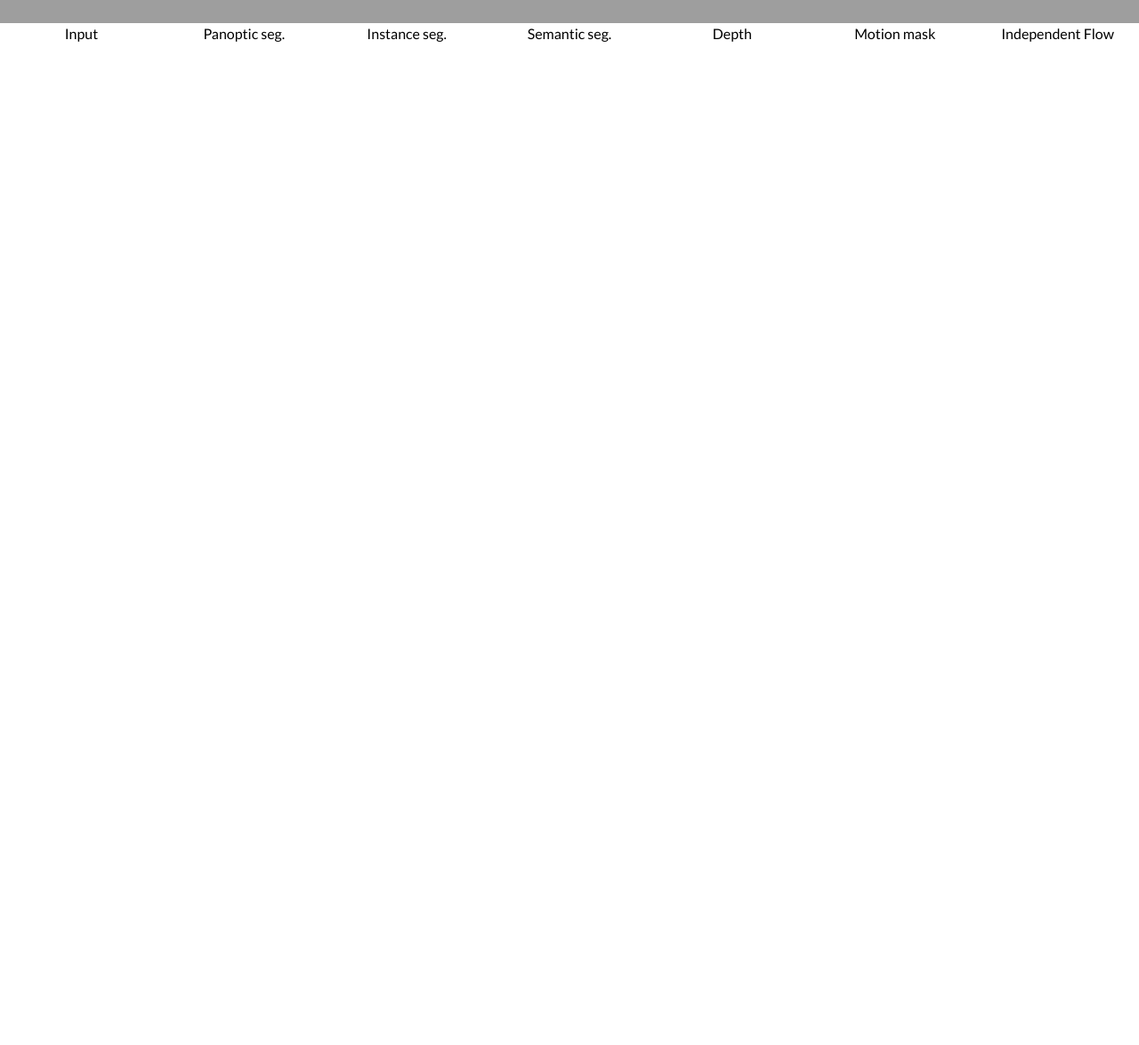
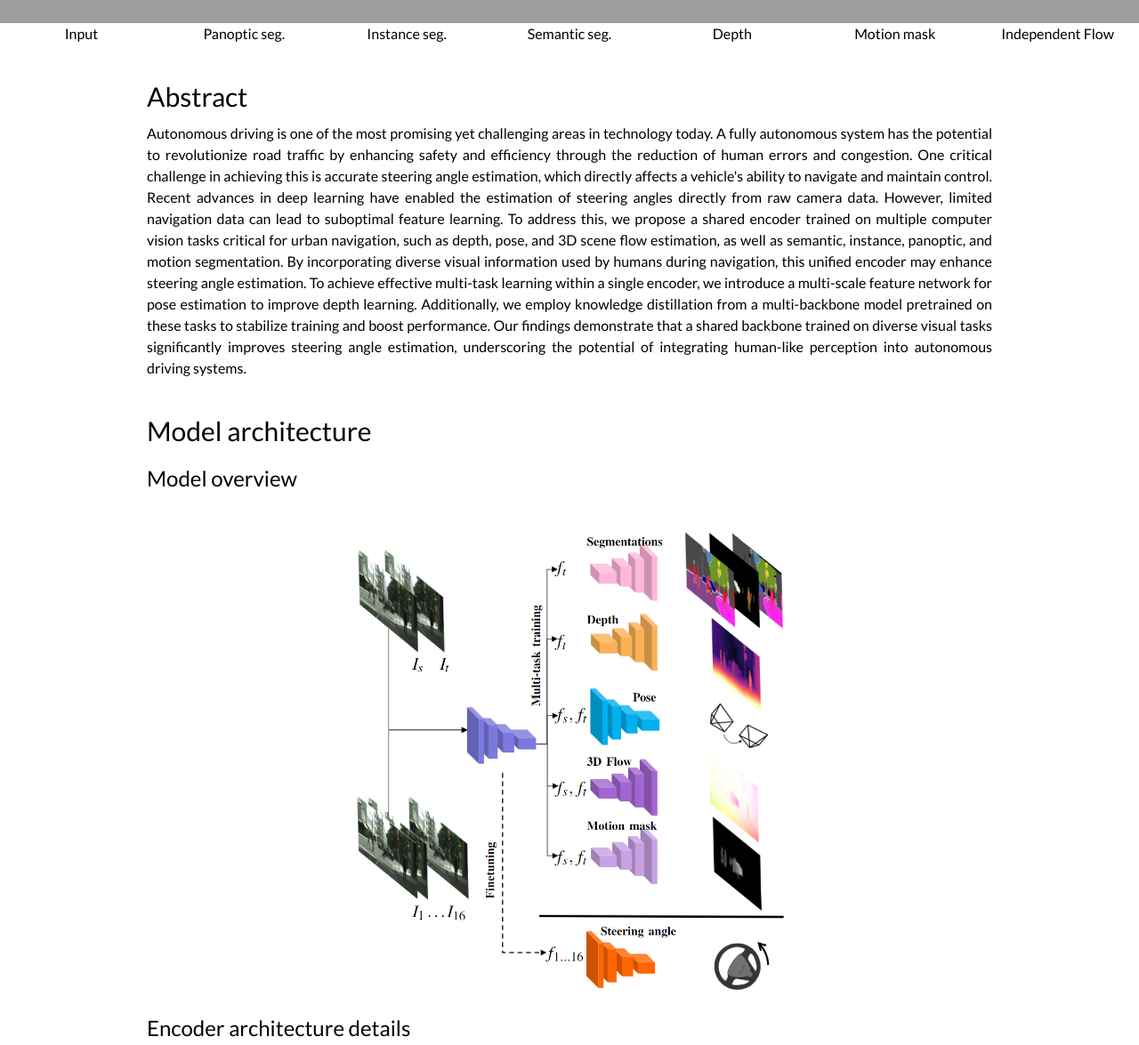
Before and after one commit to HI-ComputerVision/uni-encoder, a plain HTML site: page index.html in a window 1280 px wide. Shown: the part 540-1715 px from the top of the page at 89% size. Before the commit the page ends 800 px from the top, so only its background shows below. Drawn offline with nearby package versions, Linux system fonts and the light colour scheme; grey boxes are pictures that could not be loaded.

Commit message:
[ADD] some model architecture details

```diff
--- a/index.html
+++ b/index.html
@@ -98,6 +98,76 @@
         <div>Independent Flow</div>
       </div>
     </div>
+
+    <div id="content" class="h-[4000px]">
+      <div id="abstract" class="w-full max-w-[950px] mx-auto mt-10">
+        <h3 class="text-3xl">Abstract</h3>
+        <p class="mt-3 text-justify">
+          Autonomous driving is one of the most promising yet challenging areas
+          in technology today. A fully autonomous system has the potential to
+          revolutionize road traffic by enhancing safety and efficiency through
+          the reduction of human errors and congestion. One critical challenge
+          in achieving this is accurate steering angle estimation, which
+          directly affects a vehicle's ability to navigate and maintain control.
+          Recent advances in deep learning have enabled the estimation of
+          steering angles directly from raw camera data. However, limited
+          navigation data can lead to suboptimal feature learning. To address
+          this, we propose a shared encoder trained on multiple computer vision
+          tasks critical for urban navigation, such as depth, pose, and 3D scene
+          flow estimation, as well as semantic, instance, panoptic, and motion
+          segmentation. By incorporating diverse visual information used by
+          humans during navigation, this unified encoder may enhance steering
+          angle estimation. To achieve effective multi-task learning within a
+          single encoder, we introduce a multi-scale feature network for pose
+          estimation to improve depth learning. Additionally, we employ
+          knowledge distillation from a multi-backbone model pretrained on these
+          tasks to stabilize training and boost performance. Our findings
+          demonstrate that a shared backbone trained on diverse visual tasks
+          significantly improves steering angle estimation, underscoring the
+          potential of integrating human-like perception into autonomous driving
+          systems.
+        </p>
+      </div>
+
+      <div id="model" class="w-full max-w-[950px] mx-auto mt-10 flex flex-col">
+        <h3 class="text-3xl">Model architecture</h3>
+        <div class="flex flex-col">
+          <h4 class="text-2xl mt-5">Model overview</h4>
+          <img
+            class="inline-block w-full max-w-[500px] mx-auto mt-5"
+            src="./assets/img/overall_architecture.png"
+            alt="overview"
+          />
+        </div>
+
+        <div class="flex flex-col">
+          <h4 class="text-2xl mt-5">Encoder architecture details</h4>
+          <img
+            class="inline-block w-full max-w-[800px] mx-auto mt-5"
+            src="./assets/img/swin_architecture.png"
+            alt="swin"
+          />
+        </div>
+
+        <div class="flex flex-col">
+          <h4 class="text-2xl mt-5">Pose decoder architecture details</h4>
+          <img
+            class="inline-block w-full max-w-[800px] mx-auto mt-5"
+            src="./assets/img/pose_decoder.png"
+            alt="pose"
+          />
+        </div>
+
+        <div class="flex flex-col">
+          <h4 class="text-2xl mt-5">Depth decoder architecture details</h4>
+          <img
+            class="inline-block w-full max-w-[800px] mx-auto mt-5"
+            src="./assets/img/depth_decoder.png"
+            alt="depth"
+          />
+        </div>
+      </div>
+    </div>
   </body>
   <script src="https://cdn.tailwindcss.com"></script>
 </html>
```
Also changed, not shown: assets/img/depth_decoder.png (added), assets/img/overall_architecture.png (added), assets/img/pose_decoder.png (added), assets/img/swin_architecture.png (added).
